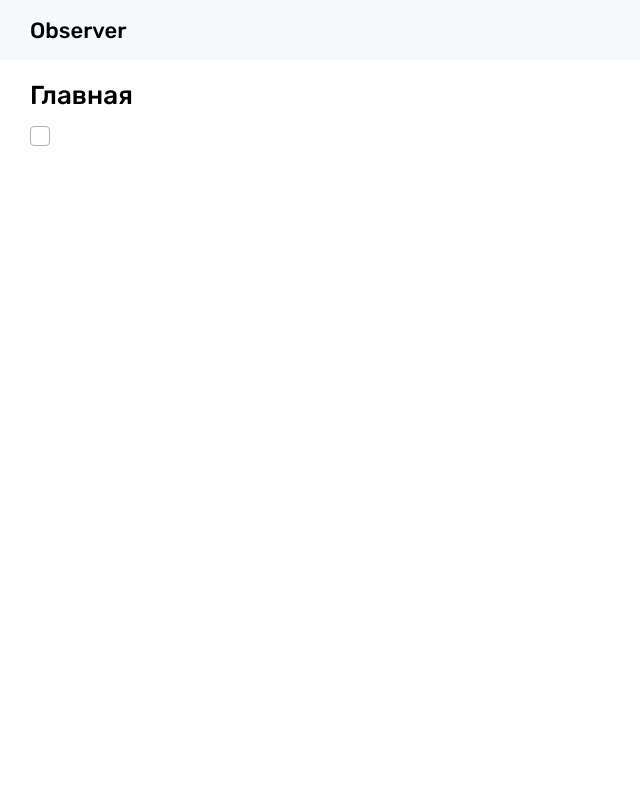
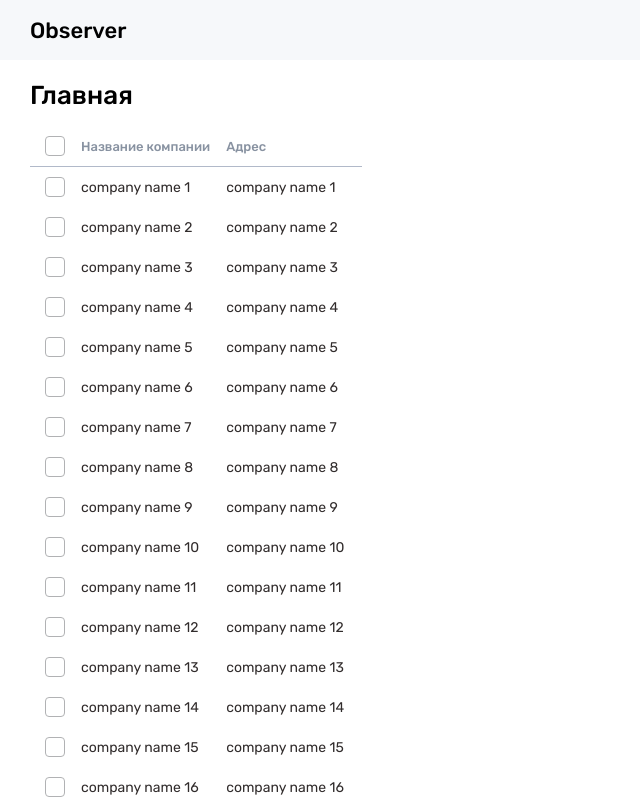
Before and after one commit to v-mokrushin/adept-group-test, a React (Create React App) app: page / in a window 1280 px wide. Shown: the top 800 px of the page, without its empty margins (0-640 px from the left). Built offline with nearby package versions, Linux system fonts and the light colour scheme.

Commit message:
Реализ. простой варант удаления

```diff
--- /dev/null
+++ b/src/entities/company/hook.ts
@@ -0,0 +1,50 @@
+import { ICompany } from "./model/types";
+import { useCallback, useMemo, useState } from "react";
+
+/** Кастомный хук состояния выбора компонентов для массовых операций */
+export const useCompaniesSelection = (collection: ICompany[]) => {
+  const [items, setItems] = useState<ICompany[]>([]);
+  const ids = useMemo(() => items.map((item) => item.id), [items]);
+  const reset = useCallback(() => setItems([]), []);
+
+  const isSomeSelected = useMemo(() => items.length > 0, [items]);
+
+  const isSelected = useCallback(
+    (id: number): boolean => Boolean(items.find((x) => x.id === id)),
+    [items]
+  );
+
+  const select = useCallback(
+    (item: ICompany) => {
+      if (!isSelected(item.id)) {
+        setItems([...items, item]);
+      } else {
+        setItems([...items.filter((x) => x.id !== item.id)]);
+      }
+    },
+    [items, isSelected]
+  );
+
+  const isAllSelected = useMemo(
+    () => collection.length === items.length && collection.length > 0,
+    [collection, items]
+  );
+
+  const selectAll = useCallback((): void => {
+    if (isAllSelected) reset();
+    else setItems([...collection]);
+  }, [isAllSelected, collection]);
+
+  return {
+    items,
+    ids,
+    isSomeSelected,
+    isSelected,
+    isAllSelected,
+    select,
+    selectAll,
+    reset,
+  };
+};
+
+export type IUseMassSelection = ReturnType<typeof useCompaniesSelection>;
--- a/src/entities/company/index.ts
+++ b/src/entities/company/index.ts
@@ -1,2 +1,3 @@
 export { companiesSlice } from "./model/slice";
 export * from "./model/selectors";
+export { useCompaniesSelection } from "./hook";
--- a/src/entities/company/mock.ts
+++ b/src/entities/company/mock.ts
@@ -2,8 +2,13 @@ import { GetCompany } from "./lib";
 import { ICompany } from "./model/types";
 
 export const companiesMock: ICompany[] = [
-  GetCompany(1, "T1", "Flex"),
-  GetCompany(2, "T2", "Flex"),
-  GetCompany(3, "FDF", "Flex"),
-  GetCompany(4, "3DFDF", "Flex"),
+  // GetCompany(1, "T1", "Flex"),
+  // GetCompany(2, "T2", "Flex"),
+  // GetCompany(3, "FDF", "Flex"),
+  // GetCompany(4, "3DFDF", "Flex"),
 ];
+
+for (let i = 0; i < 30; i++)
+  companiesMock.push(
+    GetCompany(i + 1, `company name ${i + 1}`, `company address ${i + 1}`)
+  );
--- a/src/entities/company/model/slice.ts
+++ b/src/entities/company/model/slice.ts
@@ -10,12 +10,13 @@ export const companiesSlice = createSlice({
   name: "companiesSlice",
   initialState,
   reducers: {
-    delete(
+    deleteByIds(
       state: ICompanySliceState,
-      action: { payload: number; type: string }
+      action: { payload: number[]; type: string }
     ) {
+      const ids = action.payload;
       state.companies = state.companies.filter(
-        (company) => company.id !== action.payload
+        (company) => !ids.includes(company.id)
       );
     },
   },
--- a/src/pages/mainPage/ui/page/MainPage.tsx
+++ b/src/pages/mainPage/ui/page/MainPage.tsx
@@ -1,20 +1,69 @@
-import React, { useEffect } from "react";
+import React from "react";
 import styles from "./MainPage.module.scss";
 import classNames from "classnames";
 import { routes } from "shared/route";
-import { Checkbox, Container, PageTitle } from "shared/ui";
-import { companiesSlice, selectCompanies } from "entities/company";
 import { useAppDispatch, useAppSelector } from "shared/hooks/store";
+import {
+  Button,
+  Checkbox,
+  Container,
+  PageTitle,
+  TableTemplate,
+} from "shared/ui";
+import {
+  companiesSlice,
+  selectCompanies,
+  useCompaniesSelection,
+} from "entities/company";
 
 export const MainPage: React.FC = () => {
+  const dispatch = useAppDispatch();
   const data = useAppSelector(selectCompanies);
+  const selection = useCompaniesSelection(data);
+  console.log(selection.items);
   console.debug(data);
+  console.debug("");
+
+  const deleteItems = () => {
+    dispatch(companiesSlice.actions.deleteByIds(selection.ids));
+    selection.reset();
+  };
 
   return (
     <div className={styles.root}>
       <Container>
         <PageTitle>{routes.main.name}</PageTitle>
-        <Checkbox />
+        {selection.isSomeSelected && (
+          <Button onClick={deleteItems}>Удалить</Button>
+        )}
+        <TableTemplate>
+          <thead>
+            <tr>
+              <th>
+                <Checkbox
+                  value={selection.isAllSelected}
+                  onChange={selection.selectAll}
+                />
+              </th>
+              <th>Название компании</th>
+              <th>Адрес</th>
+            </tr>
+          </thead>
+          <tbody>
+            {data.map((company) => (
+              <tr>
+                <td>
+                  <Checkbox
+                    value={selection.isSelected(company.id)}
+                    onChange={() => selection.select(company)}
+                  />
+                </td>
+                <td>{company.name}</td>
+                <td>{company.name}</td>
+              </tr>
+            ))}
+          </tbody>
+        </TableTemplate>
       </Container>
     </div>
   );
--- a/src/shared/ui/tableTemplate/ui/TableTemplate.module.scss
+++ b/src/shared/ui/tableTemplate/ui/TableTemplate.module.scss
@@ -30,6 +30,7 @@ $bodyTdBorderColor: #eceff5;
     border-bottom: 1px solid $headerBordercolor;
     border-width: 1px 0;
     padding-bottom: 10px;
+    text-align: left;
   }
 
   tbody tr {
```
